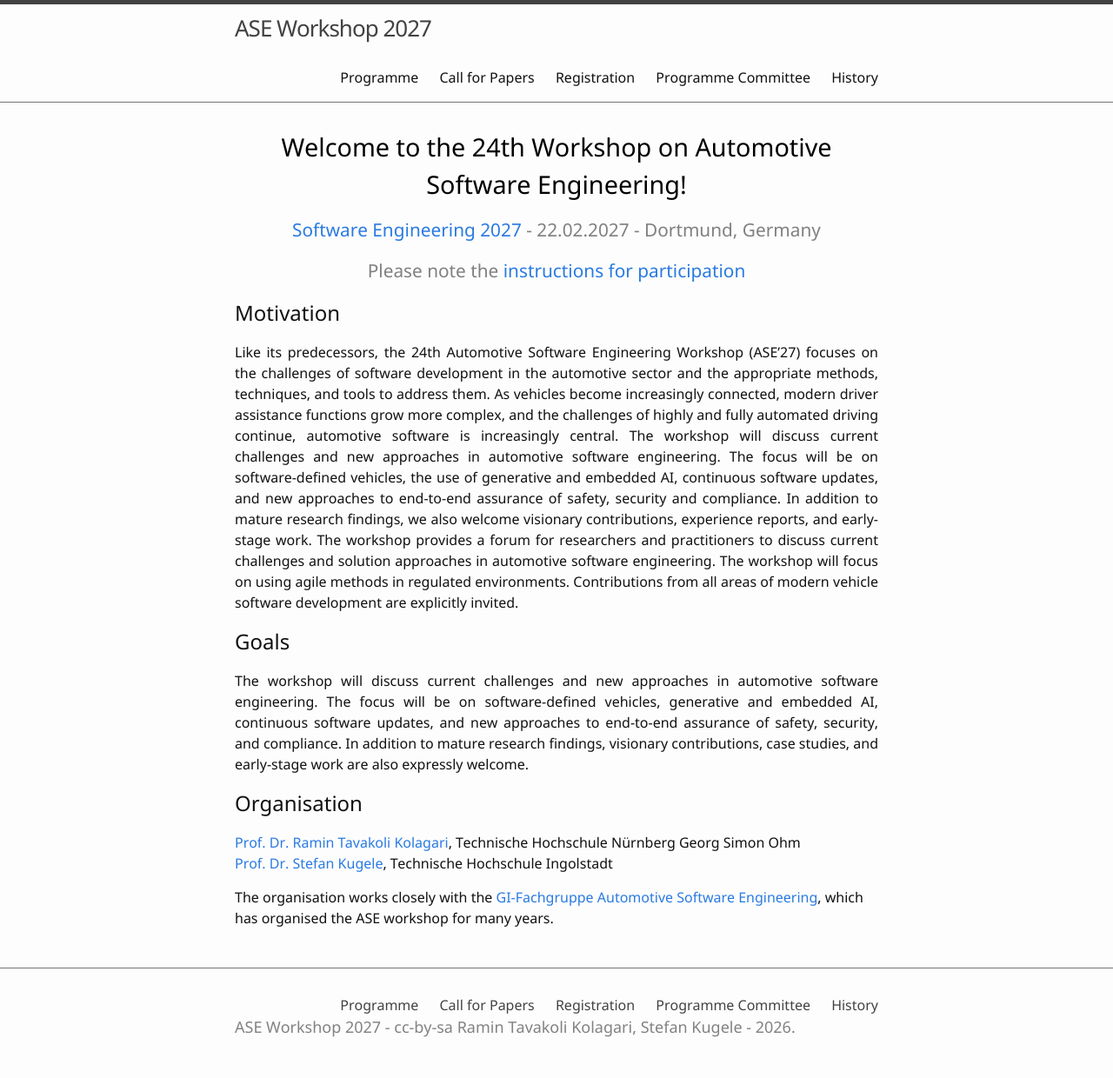
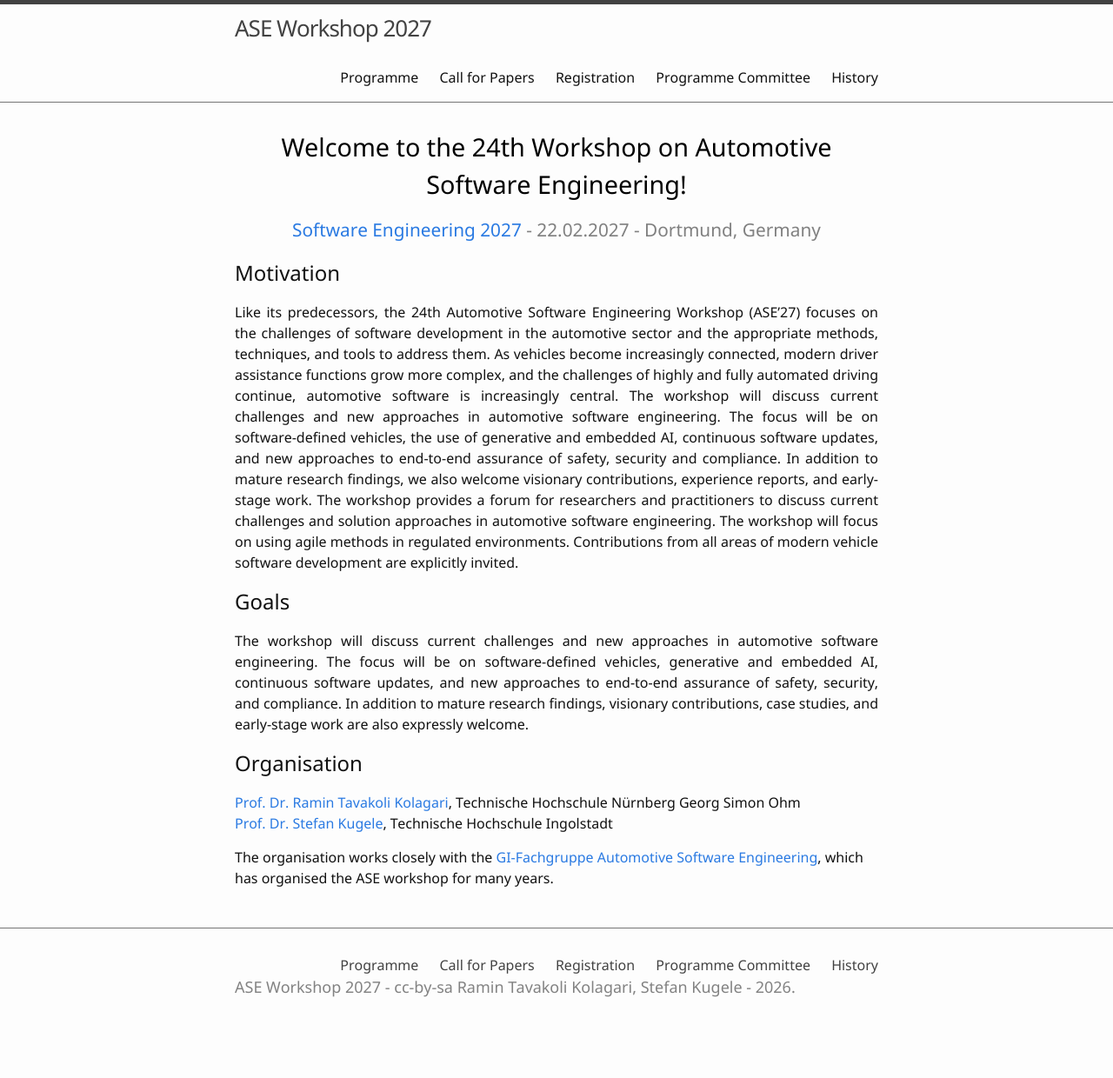
Before and after one commit to ASE-Workshop/2027, a Jekyll site: the page built from index.md, in a window 1280 px wide. Shown: the whole page at 87% size. Built offline with Jekyll 4.4.1, drawn with Linux system fonts in a browser that asks for light colours; after the commit the page ends 1194 px from its top, so only the background shows below that.

Commit message:
Update index.md

```diff
--- a/index.md
+++ b/index.md
@@ -8,7 +8,7 @@ Welcome to the 24th Workshop on Automotive Software Engineering!
 [Software Engineering 2027](https://se2027.cs.tu-dortmund.de) - 22.02.2027 - Dortmund, Germany
 {: style="color:gray; font-size: 130%; text-align: center;"}
 
-Please note the [instructions for participation](https://se2026.inf.unibe.ch/en/attendance/)
+<!--Please note the [instructions for participation](https://se2026.inf.unibe.ch/en/attendance/) -->
 {: style="color:gray; font-size: 130%; text-align: center;"}
 
 ## Motivation
```
